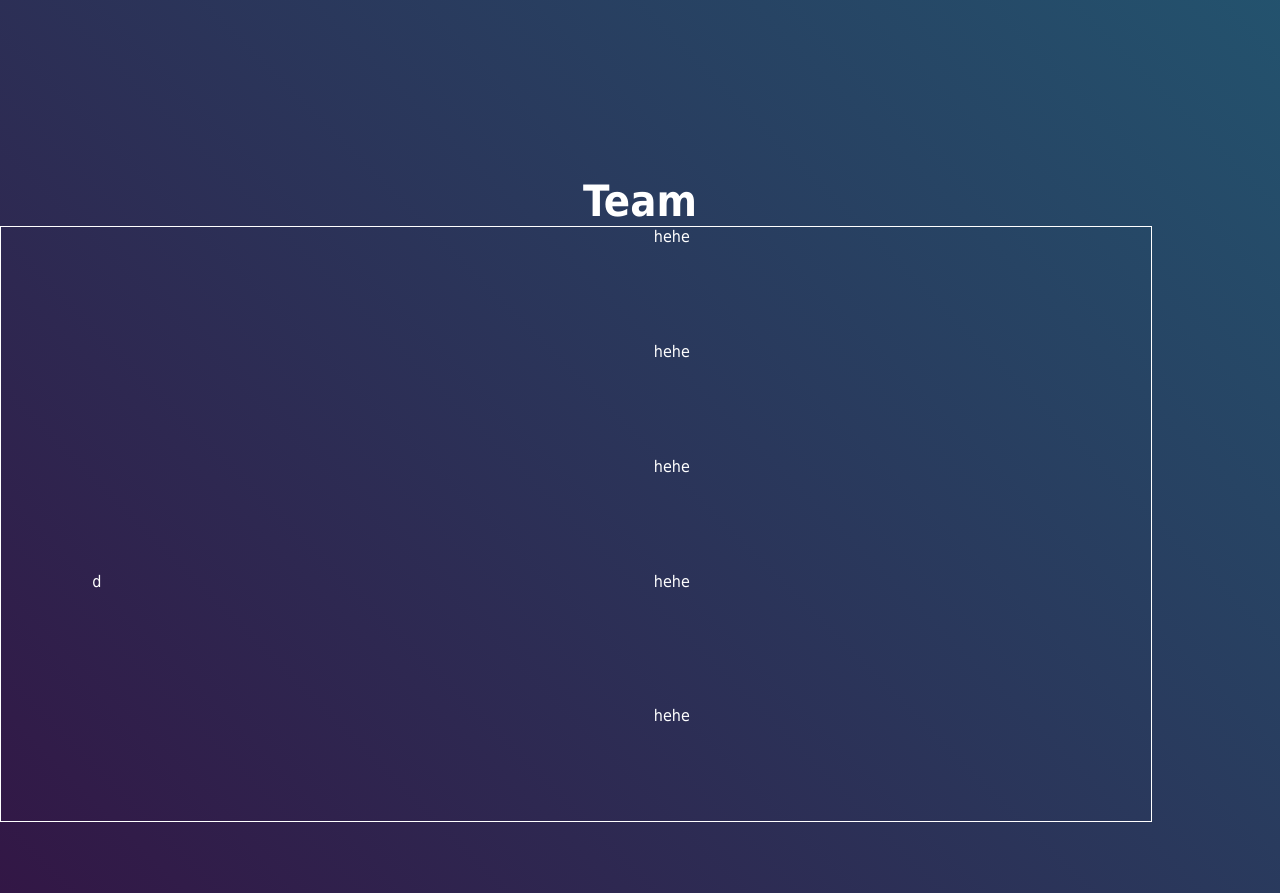
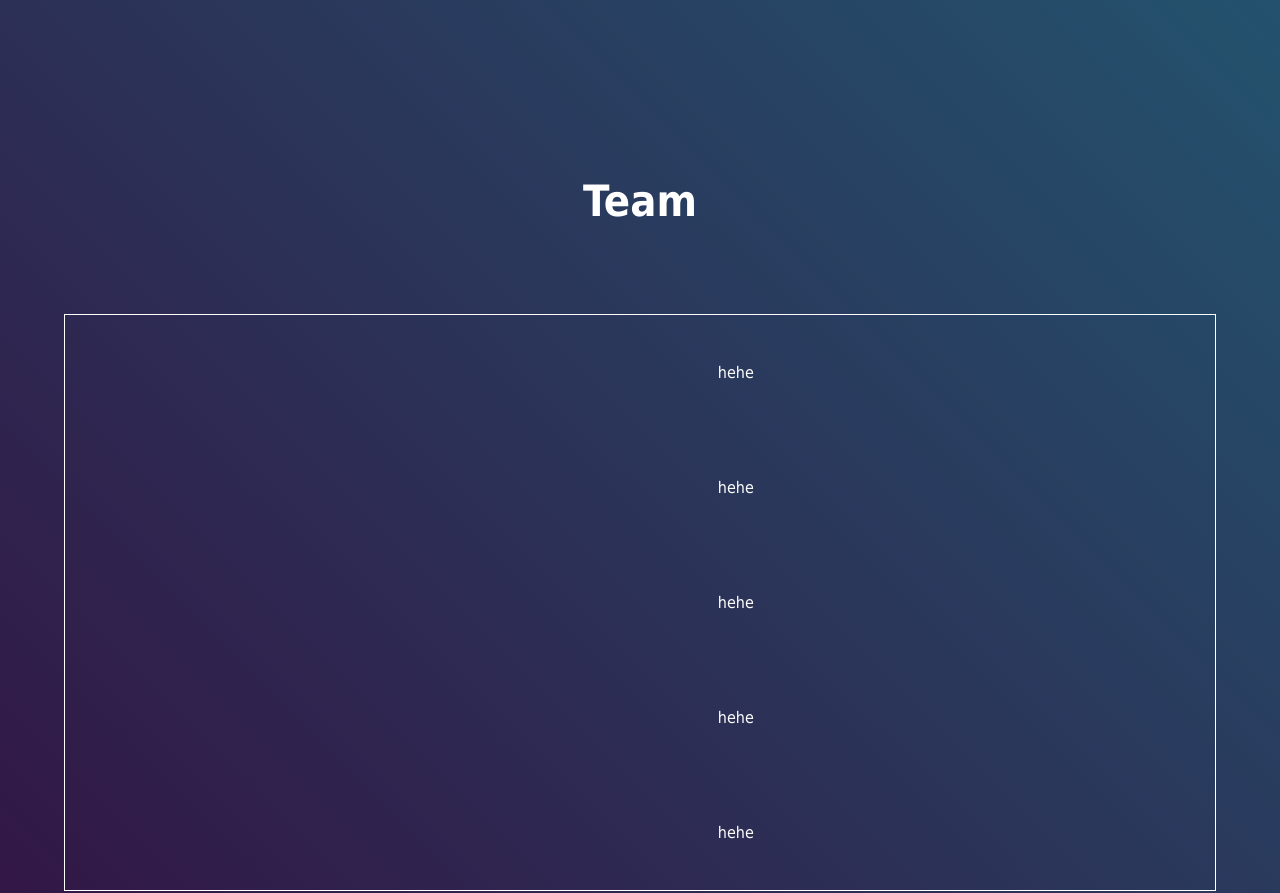
Before and after one commit to Confucii/Altigus, a plain HTML site: page index.html in a window 1280 px wide. Shown: the part 3080-3973 px from the top of the page. Drawn offline with Linux system fonts and the light colour scheme.

Commit message:
Center Team section

```diff
--- a/index.html
+++ b/index.html
@@ -52,7 +52,6 @@
         <div id="plans"><h2>Plans</h2></div>
         <div id="team">
             <h2>Team</h2>
-
             <div class="team-holder">
                 <div class="photo">
                 </div>
@@ -63,7 +62,7 @@
                 <div class="photo">
                 </div>
                 <div class="description">hehe</div>
-                <div class="photo">d
+                <div class="photo">
                 </div>
                 <div class="description">hehe</div>
                 <div class="photo">
--- a/style/style.css
+++ b/style/style.css
@@ -86,11 +86,18 @@ h2 {
     text-align: start;
 }
 
+#team {
+    display: grid;
+    justify-items: center;
+}
+
 .team-holder {
     border: 1px solid white;
     width: clamp(60%, calc(1000px + 15vw), 90%);
     display: grid;
     grid-template-columns: 1fr 5fr;
+    align-items: center;
+    align-self: center;
 }
 
 .photo {
```
